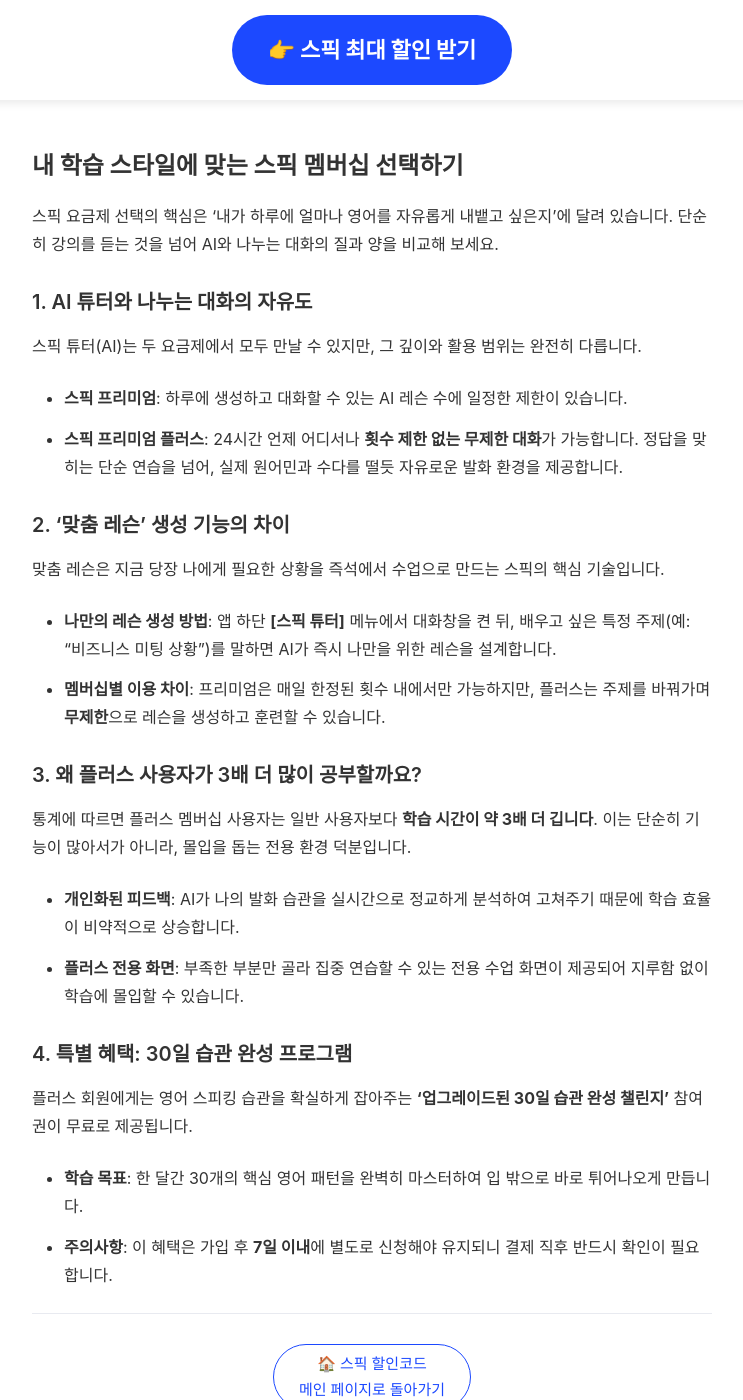
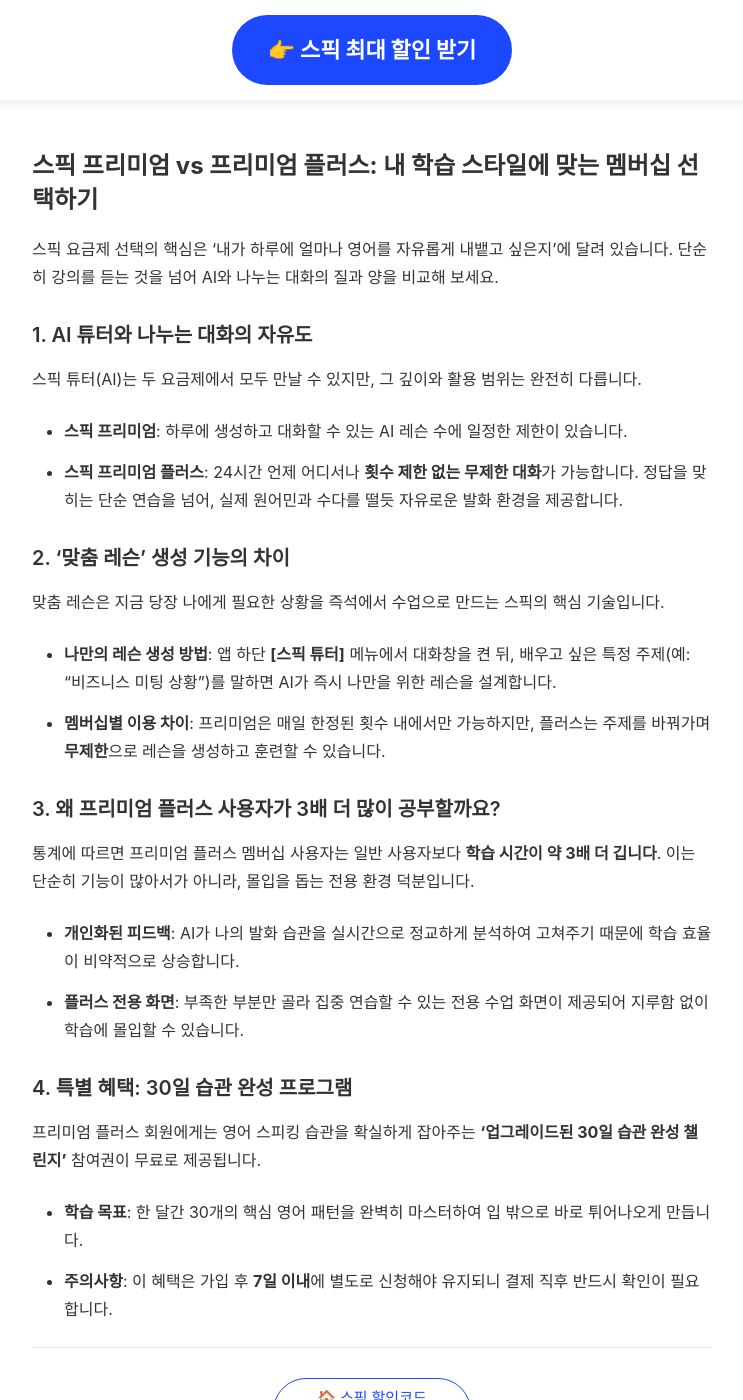
Before and after one commit to kjsjdw/speak_event_page, a Jekyll site: the page built from premium-vs-plus.md, in a window 1280 px wide and 1400 px high. Shown: the whole window, without its empty margins (268-1011 px from the left). Built offline with Jekyll 4.4.1, drawn with Linux system fonts in a browser that asks for light colours; some web fonts are replaced.

Commit message:
Update premium-vs-plus.md

```diff
--- a/premium-vs-plus.md
+++ b/premium-vs-plus.md
@@ -1,10 +1,10 @@
 ---
 layout: default
-title: 스픽 프리미엄 vs 플러스 멤버십 실전 비교 가이드 (2026)
+title: 스픽 프리미엄 vs 프리미엄 플러스 멤버십 실전 비교 가이드 (2026)
 permalink: /premium-vs-plus/
 ---
 
-## 내 학습 스타일에 맞는 스픽 멤버십 선택하기
+## 스픽 프리미엄 vs 프리미엄 플러스: 내 학습 스타일에 맞는 멤버십 선택하기
 
 스픽 요금제 선택의 핵심은 '내가 하루에 얼마나 영어를 자유롭게 내뱉고 싶은지'에 달려 있습니다. 단순히 강의를 듣는 것을 넘어 AI와 나누는 대화의 질과 양을 비교해 보세요.
 
@@ -20,14 +20,14 @@ permalink: /premium-vs-plus/
 * **나만의 레슨 생성 방법**: 앱 하단 **[스픽 튜터]** 메뉴에서 대화창을 켠 뒤, 배우고 싶은 특정 주제(예: "비즈니스 미팅 상황")를 말하면 AI가 즉시 나만을 위한 레슨을 설계합니다.
 * **멤버십별 이용 차이**: 프리미엄은 매일 한정된 횟수 내에서만 가능하지만, 플러스는 주제를 바꿔가며 **무제한**으로 레슨을 생성하고 훈련할 수 있습니다.
 
-### 3. 왜 플러스 사용자가 3배 더 많이 공부할까요?
-통계에 따르면 플러스 멤버십 사용자는 일반 사용자보다 **학습 시간이 약 3배 더 깁니다**. 이는 단순히 기능이 많아서가 아니라, 몰입을 돕는 전용 환경 덕분입니다.
+### 3. 왜 프리미엄 플러스 사용자가 3배 더 많이 공부할까요?
+통계에 따르면 프리미엄 플러스 멤버십 사용자는 일반 사용자보다 **학습 시간이 약 3배 더 깁니다**. 이는 단순히 기능이 많아서가 아니라, 몰입을 돕는 전용 환경 덕분입니다.
 
 * **개인화된 피드백**: AI가 나의 발화 습관을 실시간으로 정교하게 분석하여 고쳐주기 때문에 학습 효율이 비약적으로 상승합니다.
 * **플러스 전용 화면**: 부족한 부분만 골라 집중 연습할 수 있는 전용 수업 화면이 제공되어 지루함 없이 학습에 몰입할 수 있습니다.
 
 ### 4. 특별 혜택: 30일 습관 완성 프로그램
-플러스 회원에게는 영어 스피킹 습관을 확실하게 잡아주는 **'업그레이드된 30일 습관 완성 챌린지'** 참여권이 무료로 제공됩니다.
+프리미엄 플러스 회원에게는 영어 스피킹 습관을 확실하게 잡아주는 **'업그레이드된 30일 습관 완성 챌린지'** 참여권이 무료로 제공됩니다.
 
 * **학습 목표**: 한 달간 30개의 핵심 영어 패턴을 완벽히 마스터하여 입 밖으로 바로 튀어나오게 만듭니다.
 * **주의사항**: 이 혜택은 가입 후 **7일 이내**에 별도로 신청해야 유지되니 결제 직후 반드시 확인이 필요합니다.
```
